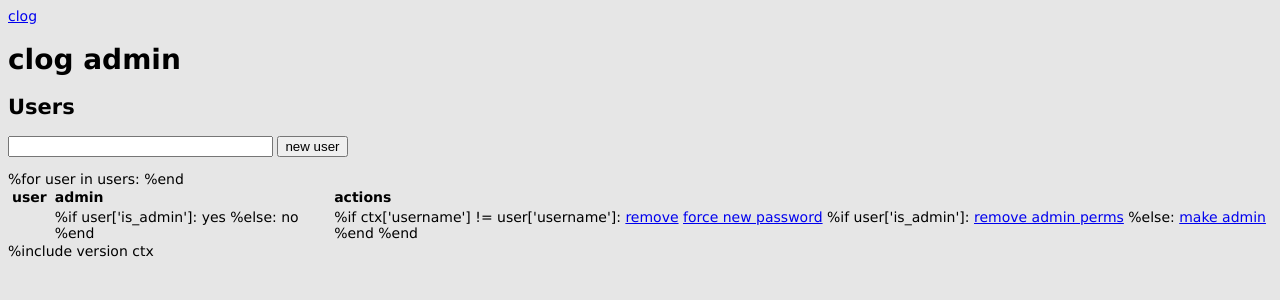
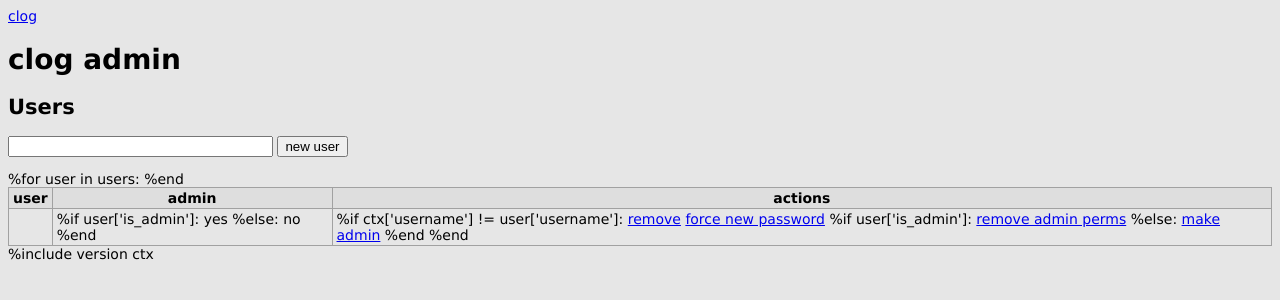
Before and after one commit to zanardo/clog, a Python web app: template views/admin.html in a window 1280 px wide. Shown: the top 300 px of the page. Run offline with Jinja, Linux system fonts and the light colour scheme; the template is opened without the code that fills it, so the values that code supplies are empty.

Commit message:
more table styling

```diff
--- a/static/styles.css
+++ b/static/styles.css
@@ -9,10 +9,15 @@
 	border: 0;
 	padding: 2px 4px 2px 4px;
 	text-align: left;
+	border: 1px solid #A1A1A1;
 }
 
-tr:nth-child(2n+3) {
+tr:nth-child(2n-1) {
 	background-color: #DEDEDE;
+}
+
+th {
+	text-align: center;
 }
 
 .tdstatus {
```
